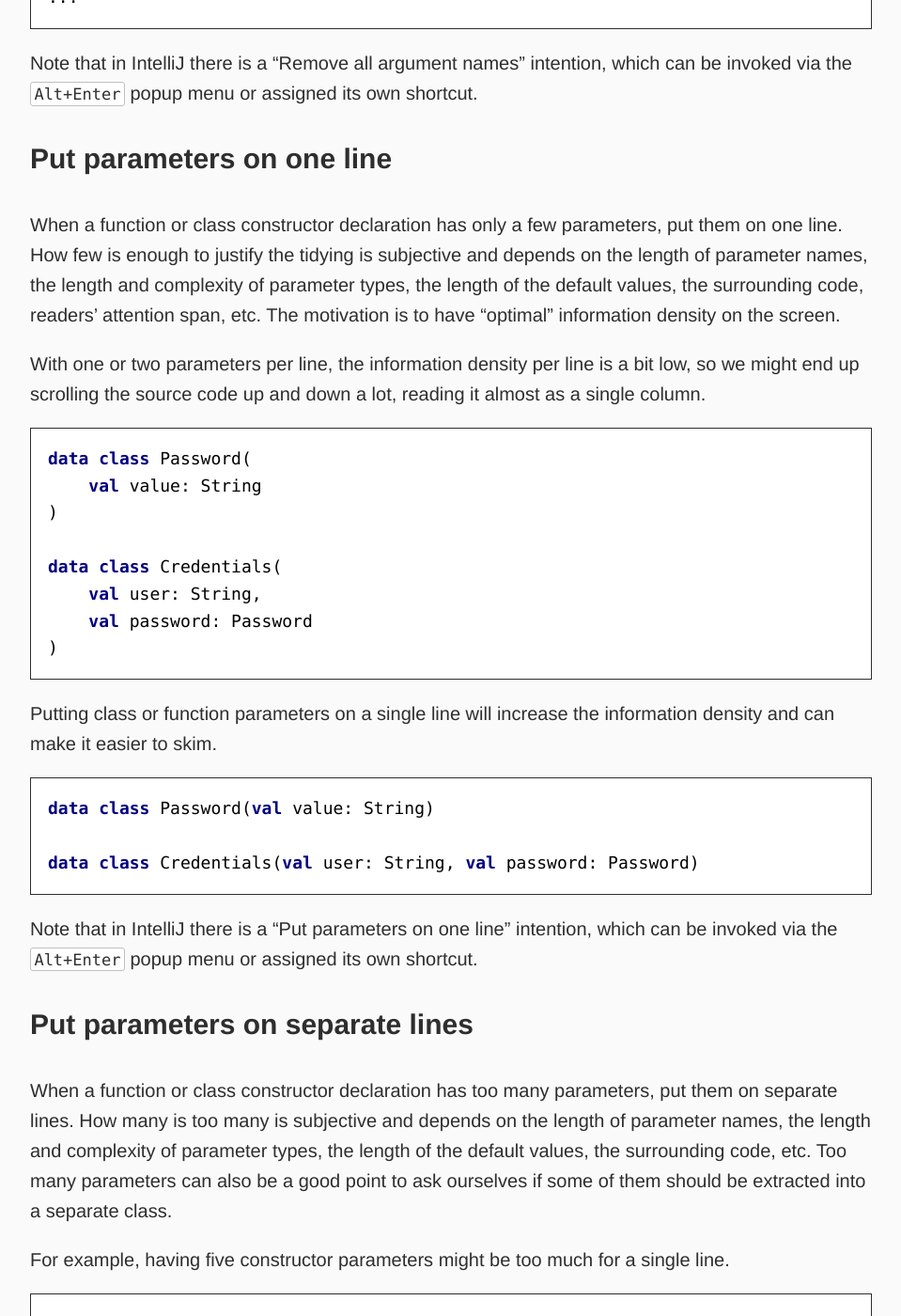
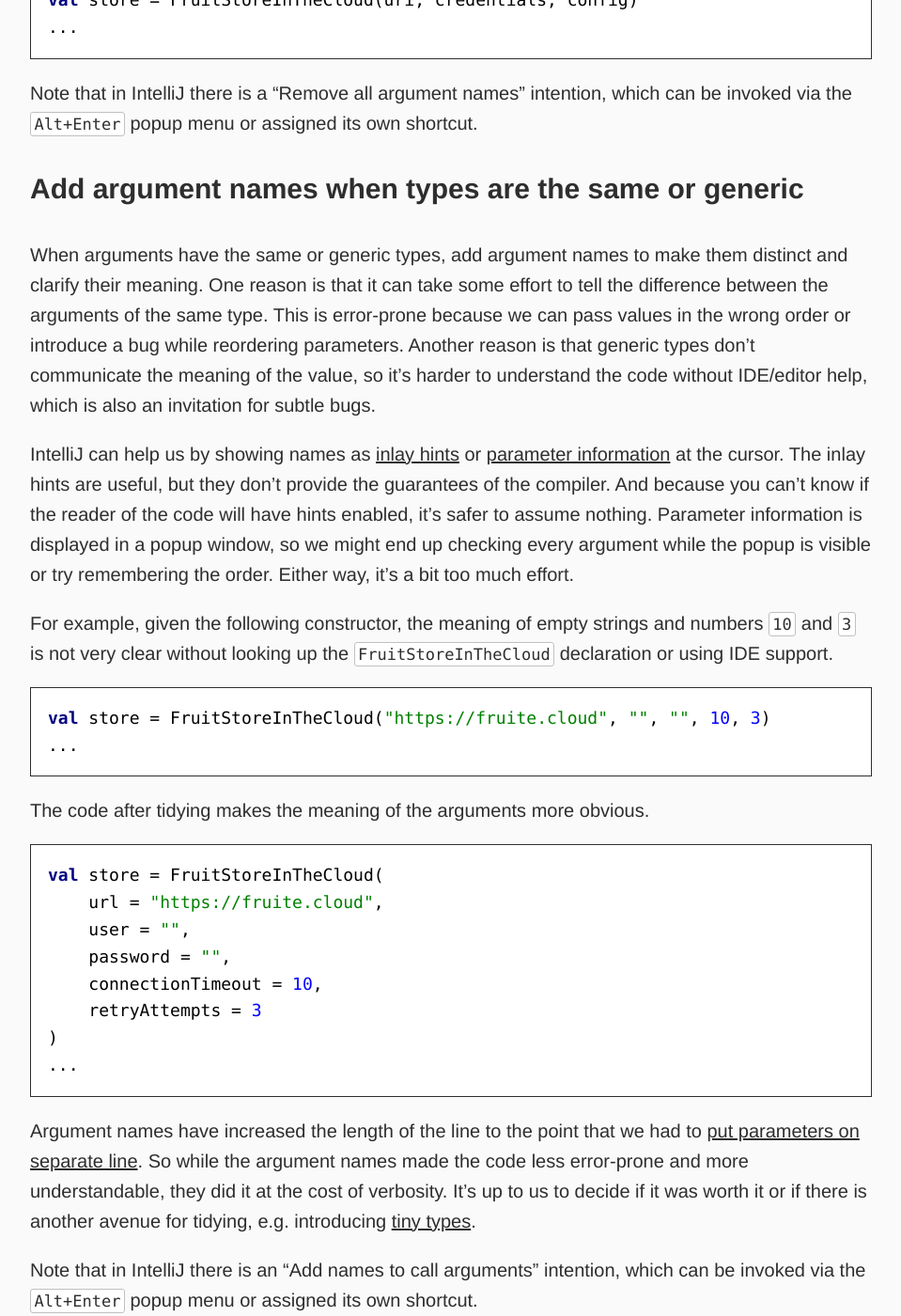
Before and after one commit to dkandalov/dkandalov.github.io, a Jekyll site: the page built from _posts/2023-12-26-tidy-kotlin.md, in a window 1280 px wide and 1400 px high, scrolled down 10452 px. Shown: the whole window at 94% size, without its empty margins (160-1119 px from the left). Built offline with Jekyll 4.4.1, drawn with Linux system fonts in a browser that asks for light colours; our own code applies the rules of GitHub Pages for plain Markdown files; some of the changed text lies outside the part shown.

Commit message:
updated tidy-kotlin - added "Add argument names when types are the same or generic"

```diff
--- a/_posts/2023-12-26-tidy-kotlin.md
+++ b/_posts/2023-12-26-tidy-kotlin.md
@@ -15,14 +15,15 @@ Many of these tidyings are about code style and formatting, which are sometimes
 2. [Maximum privacy](#maximum-privacy)
 3. [Keep variables close to their usages](#keep-variables-close-to-their-usages)
 4. [Inline variables with single usage](#inline-variables-with-single-usage)
-5. [Remove argument names when all types are distinct](#remove-argument-names-when-all-types-are-distinct)
-6. [Put parameters on one line](#put-parameters-on-one-line)
-7. [Put parameters on separate lines](#put-parameters-on-separate-lines)
-8. [Put arguments on one line](#put-arguments-on-one-line)
-9. [Stop the CONSTANT SHOUTING](#stop-the-constant-shouting)
-10. [Consider using tiny types](#consider-using-tiny-types)
-11. [Pass arguments in the order of declaration](#pass-arguments-in-the-order-of-declaration)
-12. ...
+5. [Remove argument names when their types are distinct](#remove-argument-names-when-their-types-are-distinct)
+6. [Add argument names when types are the same or generic](#add-argument-names-when-types-are-the-same-or-generic)
+7. [Pass arguments in the order of parameter declaration](#pass-arguments-in-the-order-of-parameter-declaration)
+8. [Put parameters on one line](#put-parameters-on-one-line)
+9. [Put parameters on separate lines](#put-parameters-on-separate-lines)
+10. [Put arguments on one line](#put-arguments-on-one-line)
+11. [Stop the CONSTANT SHOUTING](#stop-the-constant-shouting)
+12. [Consider using tiny types](#consider-using-tiny-types)
+13. ...
 
 
 ### High-level declarations first
@@ -214,8 +215,8 @@ As a side note, the `FruitStoreInTheCloud()` constructor in the example above ha
 What if some of the arguments have multiple usages (for example, if `uri` was passed to a function), is it still worth inlining variables with single usage? I would argue that it's almost always worth trying. Reduced scope is likely to pay off the inconsistency of declaring arguments both in place and as variables.
 
 
-### Remove argument names when all types are distinct
-When all arguments (and parameters) have distinct incompatible types, named arguments might be redundant and can be removed. Named arguments help with accidentally passing value to the wrong parameter when types are the same. But if all types are different, this is not a problem as it will be noticed by the compiler. Assuming that argument values have descriptive names, named arguments don't bring any benefits to justify verbosity. This is more likely to be the case when using [tiny types](#use-tiny-types).
+### Remove argument names when their types are distinct
+When all arguments have distinct incompatible types, named arguments might be redundant and can be removed. Named arguments can help with accidentally passing value to the wrong parameter when types are the same. But if all types are different, this is not a problem as it will be checked by the compiler. Assuming that argument values have descriptive names, named arguments don't bring any benefits to justify verbosity. This is more likely to be the case when using [tiny types](#use-tiny-types).
 
 For example, given that `uri`, `credentials`, and `config` all have different types, argument names can be removed in the code below. Once removed, we end up with one argument per line and can [put them on one line](#put-arguments-on-one-line).
 <kotlin>
@@ -233,6 +234,39 @@ val store = FruitStoreInTheCloud(uri, credentials, config)
 </kotlin>
 
 Note that in IntelliJ there is a "Remove all argument names" intention, which can be invoked via the `Alt+Enter` popup menu or assigned its own shortcut.
+
+
+### Add argument names when types are the same or generic
+When arguments have the same or generic types, add argument names to make them distinct and clarify their meaning. One reason is that it can take some effort to tell the difference between the arguments of the same type. This is error-prone because we can pass values in the wrong order or introduce a bug while reordering parameters. Another reason is that generic types don't communicate the meaning of the value, so it's harder to understand the code without IDE/editor help, which is also an invitation for subtle bugs.
+
+IntelliJ can help us by showing names as [inlay hints](https://www.jetbrains.com/help/idea/inlay-hints.html) or [parameter information](https://www.jetbrains.com/help/idea/viewing-reference-information.html#view-parameter-info) at the cursor. The inlay hints are useful, but they don't provide the guarantees of the compiler. And because you can't know if the reader of the code will have hints enabled, it's safer to assume nothing. Parameter information is displayed in a popup window, so we might end up checking every argument while the popup is visible or try remembering the order. Either way, it's a bit too much effort.
+
+For example, given the following constructor, the meaning of empty strings and numbers `10` and `3` is not very clear without looking up the `FruitStoreInTheCloud` declaration or using IDE support.
+<kotlin>
+val store = FruitStoreInTheCloud("https://fruite.cloud", "", "", 10, 3)
+...
+</kotlin>
+
+The code after tidying makes the meaning of the arguments more obvious.
+
+<kotlin>
+val store = FruitStoreInTheCloud(
+    url = "https://fruite.cloud",
+    user = "",
+    password = "",
+    connectionTimeout = 10,
+    retryAttempts = 3
+)
+...
+</kotlin>
+
+Argument names have increased the length of the line to the point that we had to [put parameters on separate line](#put-parameters-on-separate-lines). So while the argument names made the code less error-prone and more understandable, they did it at the cost of verbosity. It's up to us to decide if it was worth it or if there is another avenue for tidying, e.g. introducing [tiny types](#consider-using-tiny-types).
+
+Note that in IntelliJ there is an "Add names to call arguments" intention, which can be invoked via the `Alt+Enter` popup menu or assigned its own shortcut.
+
+
+### Pass arguments in the order of parameter declaration
+...
 
 
 ### Put parameters on one line
```
Also changed, not shown: other parts of _posts/2023-12-26-tidy-kotlin.md (+0 -5 lines).
